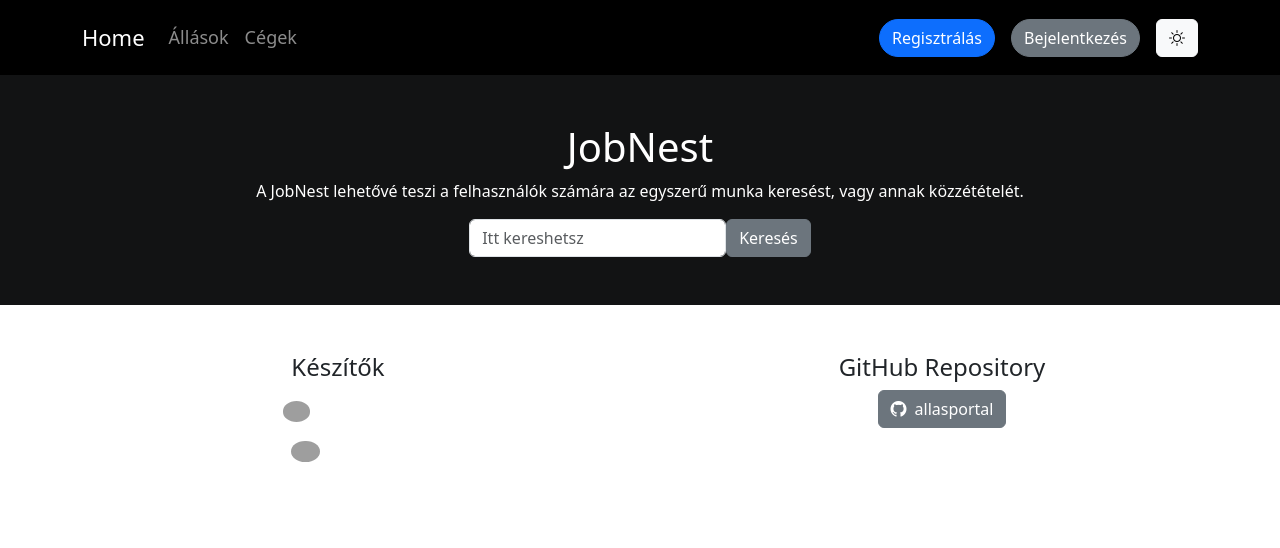
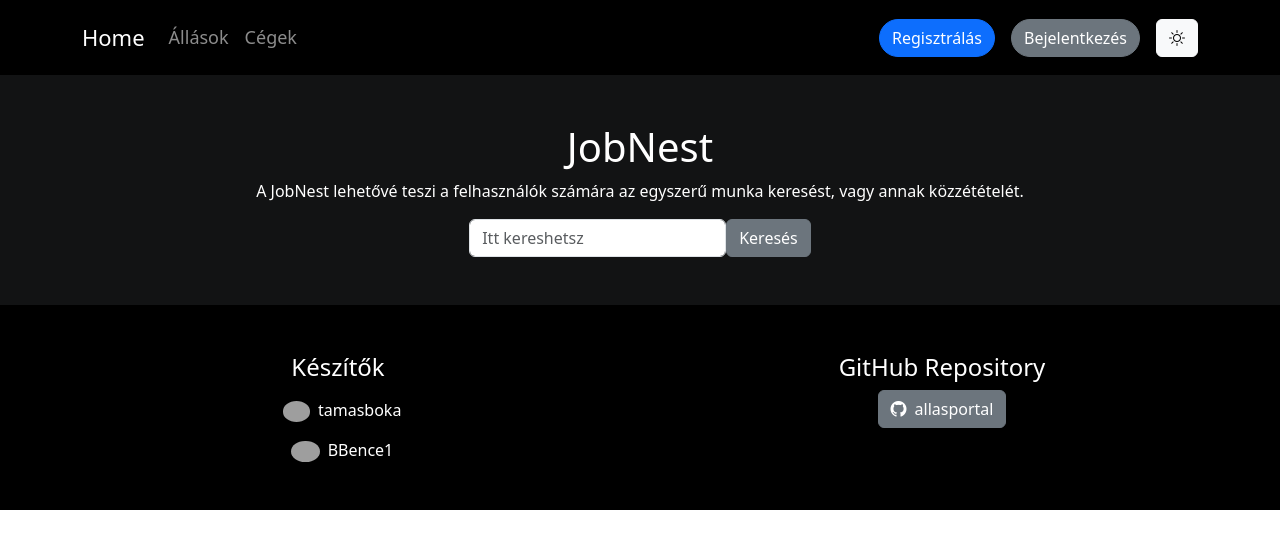
Before and after one commit to tamasboka/allasportal, a Vue app in the folder frontend/: page / in a window 1280 px wide. Shown: the top 548 px of the page. Built offline with nearby package versions, Linux system fonts and the light colour scheme; grey boxes are pictures that could not be loaded.

Commit message:
feat: footer color styles

```diff
--- a/frontend/public/style.css
+++ b/frontend/public/style.css
@@ -1,6 +1,11 @@
 main {
     --darkbg: #121314;
     background-color: var(--darkbg);
+}
+
+footer {
+    background-color: #000000;
+    color: white
 }
 
 h1, p {
```
